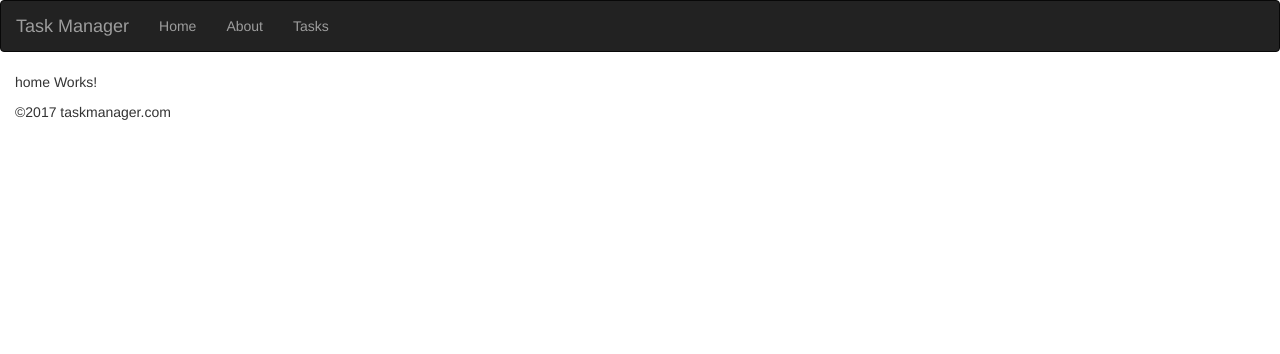
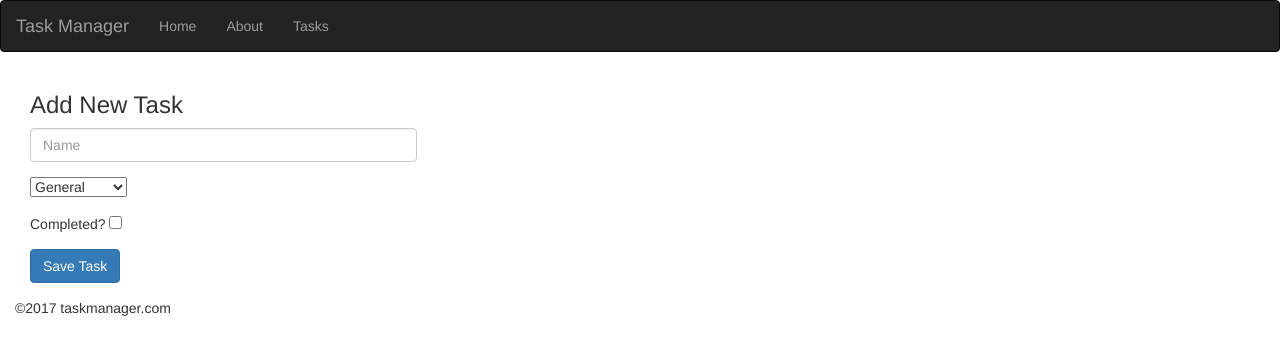
Before and after one commit to Mujib517/task-manager-udemy, an Angular app: page /tasks/new in a window 1280 px wide. Shown: the top 354 px of the page. Built offline with nearby package versions, Linux system fonts and the light colour scheme.

Commit message:
new-task component

```diff
--- a/src/app/app.module.ts
+++ b/src/app/app.module.ts
@@ -13,17 +13,19 @@ import { HomeComponent } from './home/home.component';
 import { AboutComponent } from './about/about.component';
 import { FooterComponent } from './footer/footer.component';
 import { HeaderComponent } from './header/header.component';
+import { NewTaskComponent } from './new-task/new-task.component';
 
 const routes: Routes = [
     { path: '', component: HomeComponent },
     { path: 'about', component: AboutComponent },
     { path: 'tasks', component: TaskListComponent },
+    { path: 'tasks/new', component: NewTaskComponent },
     { path: '**', component: HomeComponent }
 ];
 
 @NgModule({
     imports: [BrowserModule, FormsModule, HttpModule, RouterModule.forRoot(routes)],
-    declarations: [AppComponent, TaskComponent, TaskListComponent, Time, HomeComponent, AboutComponent, FooterComponent, HeaderComponent],
+    declarations: [AppComponent, TaskComponent, TaskListComponent, Time, HomeComponent, AboutComponent, FooterComponent, HeaderComponent, NewTaskComponent],
     providers: [TaskService],
     bootstrap: [AppComponent]
 })
--- /dev/null
+++ b/src/app/new-task/new-task.component.html
@@ -0,0 +1,24 @@
+<div class="col-md-4">
+  <h3>Add New Task</h3>
+
+  <div class="form-group">
+    <input type="text" class="form-control" placeholder="Name" />
+  </div>
+
+  <div class="form-group">
+    <select>
+      <optgroup>
+        <option>General</option>
+        <option>Shopping</option>
+      </optgroup>
+    </select>
+  </div>
+
+  <div class="form-group">
+    Completed? <input type="checkbox" />
+  </div>
+
+  <div class="form-group">
+    <button class="btn btn-primary">Save Task</button>
+  </div>
+</div>
--- /dev/null
+++ b/src/app/new-task/new-task.component.ts
@@ -0,0 +1,15 @@
+import { Component, OnInit } from '@angular/core';
+
+@Component({
+  selector: 'app-new-task',
+  templateUrl: './new-task.component.html',
+  styles: []
+})
+export class NewTaskComponent implements OnInit {
+
+  constructor() { }
+
+  ngOnInit() {
+  }
+
+}
--- a/src/app/task-list/task-list.component.ts
+++ b/src/app/task-list/task-list.component.ts
@@ -5,6 +5,7 @@ import { Task } from "app/shared/task.model";
 @Component({
   selector: 'app-task-list',
   template: `
+  <a routerLink="new" class="btn btn-danger">Add new task</a>
    <div class="col-md-3">
       <div class="well" *ngFor="let task of tasks">
           <app-task [task]="task"></app-task>
```
